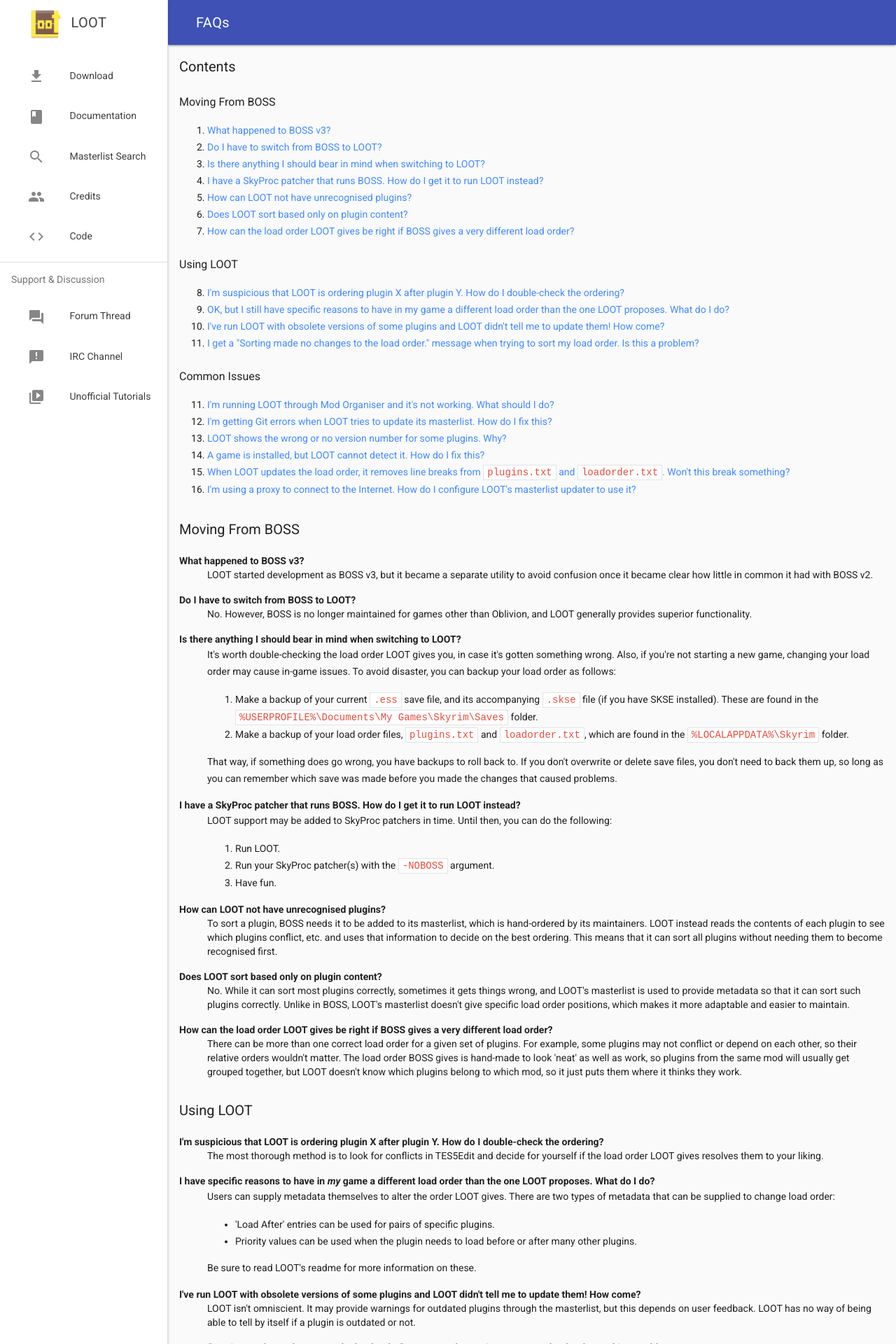
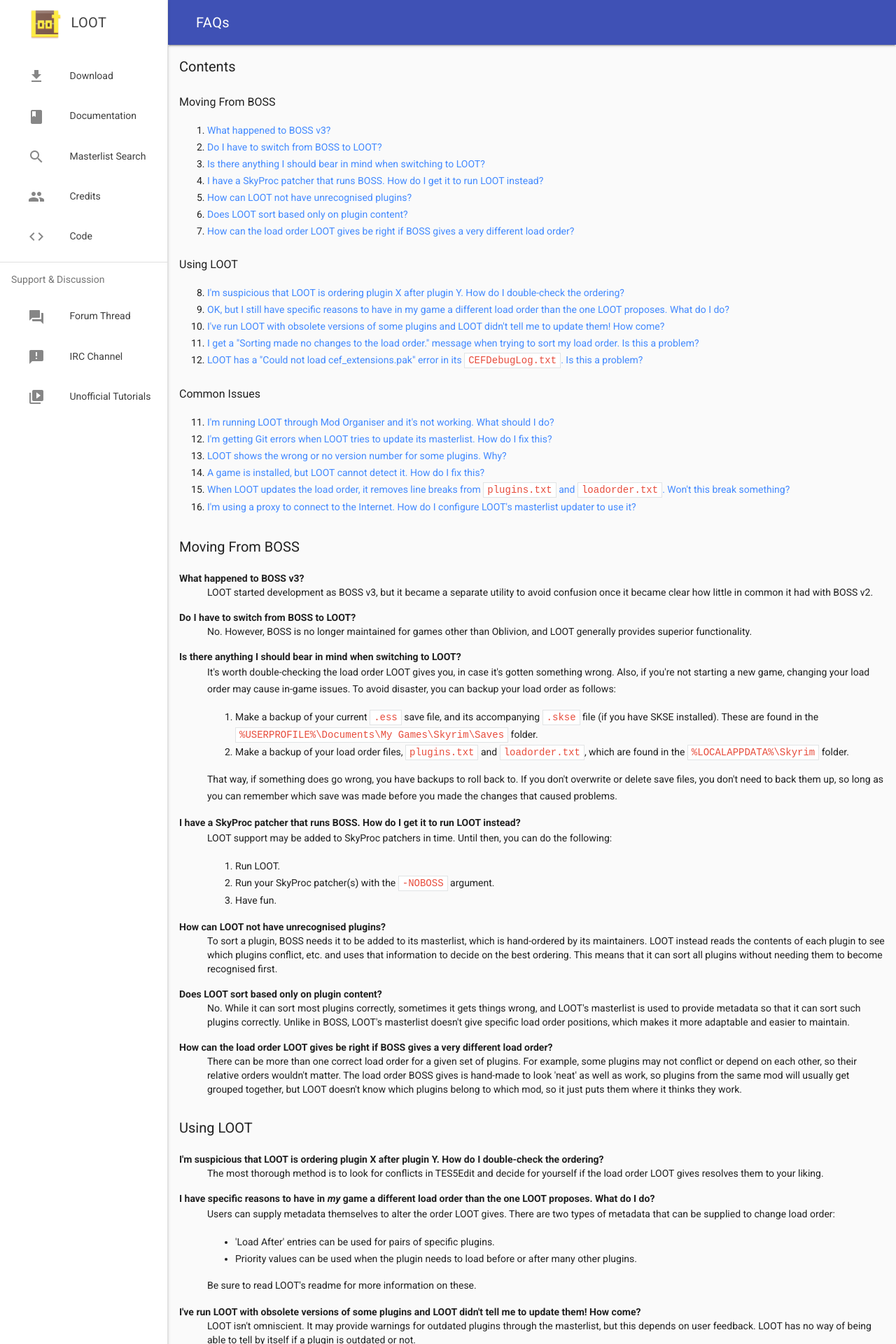
Before and after one commit to loot/loot.github.io, a Jekyll site: the page built from docs/help/LOOT-FAQs.html, in a window 1280 px wide. Shown: the top 1920 px of the page at 70% size. Built offline with Jekyll 4.4.1, drawn with Linux system fonts in a browser that asks for light colours; nearby versions of some CDN libraries; some of the changed text lies outside the part shown.

Commit message:
Add FAQ about cef_extensions.pak error

```diff
--- a/docs/help/LOOT-FAQs.html
+++ b/docs/help/LOOT-FAQs.html
@@ -24,6 +24,7 @@
   <li><a href="#different-load-order">OK, but I still have specific reasons to have in my game a different load order than the one LOOT proposes. What do I do?</a></li>
   <li><a href="#obsolete-versions">I've run LOOT with obsolete versions of some plugins and LOOT didn't tell me to update them! How come?</a></li>
   <li><a href="#sorting-no-changes">I get a "Sorting made no changes to the load order." message when trying to sort my load order. Is this a problem?</a></li>
+  <li><a href="#cef-extensions-error">LOOT has a "Could not load cef_extensions.pak" error in its <code>CEFDebugLog.txt</code>. Is this a problem?</a></li>
 </ol>
 
 <h4>Common Issues</h4>
@@ -105,6 +106,9 @@
 
   <dt id="sorting-no-changes">I get a "Sorting made no changes to the load order." message when trying to sort my load order. Is this a problem?</dt>
   <dd>No, it just means that the load order LOOT calculated is exactly the same as your current load order, so you don't need to apply or cancel it.</dd>
+
+  <dt id="cef-extensions-error">LOOT has a "Could not load cef_extensions.pak" error in its <code>CEFDebugLog.txt</code>. Is this a problem?</dt>
+  <dd>No, <code>cef_extensions.pak</code> is unnecessary and LOOT doesn't ship with it, but there's no way to turn off its loading, so that error is always logged.</dd>
 </dl>
 
 <h3>Common Issues</h3>
```
